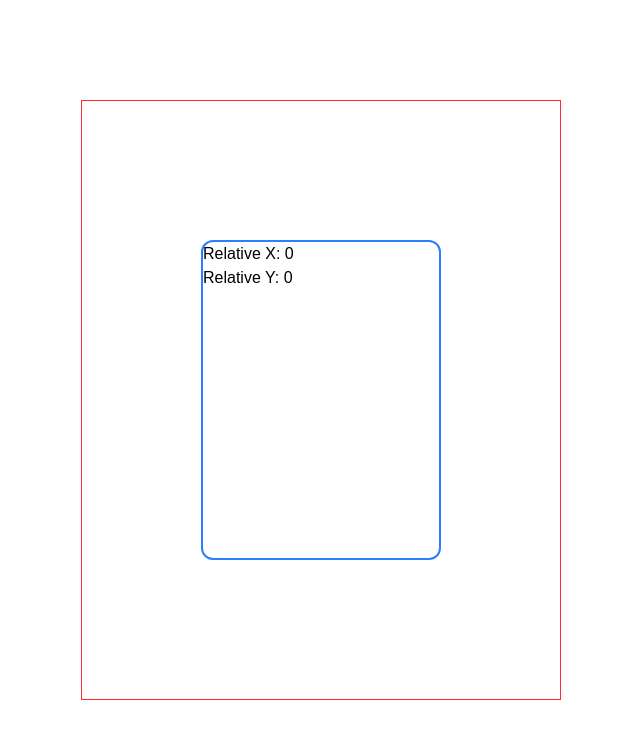
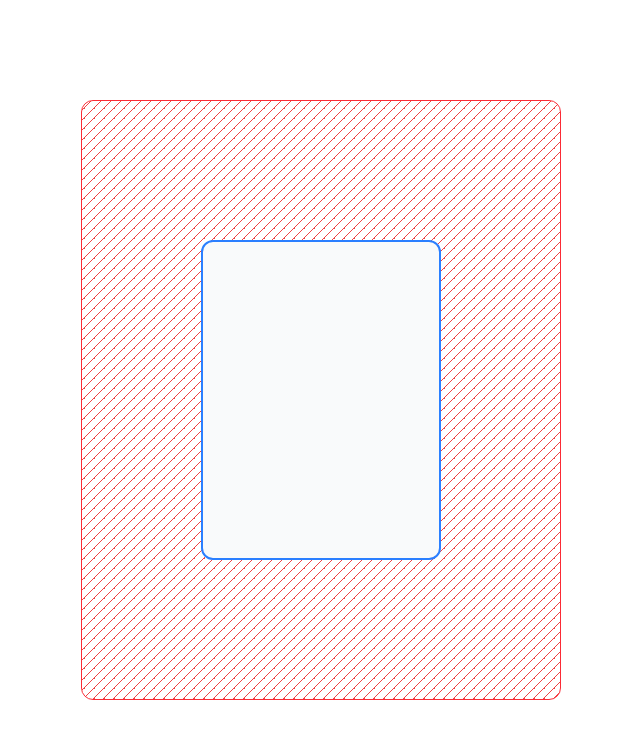
Before and after one commit to Yushank/card-components, a Next.js app: page / in a window 1280 px wide. Shown: the top 738 px of the page, without its empty margins (319-959 px from the left). Built offline with nearby package versions, Linux system fonts and the light colour scheme; a web font is replaced by a local one.

Commit message:
hoverCard v.2 - motion version

```diff
--- a/src/app/components/HoverCard/HoverCard.tsx
+++ b/src/app/components/HoverCard/HoverCard.tsx
@@ -1,10 +1,15 @@
 "use client";
 
 import React, { useEffect, useState } from "react";
+import { motion, useMotionValue, useTransform } from "motion/react";
 
 export const HoverCard = () => {
-  const [mouseCoords, setMouseCoords] = useState({ x: 0, y: 0 });
-  const [rotation, setRotation] = useState({ x: 0, y: 0 });
+  const x = useMotionValue(0);
+  const y = useMotionValue(0);
+
+  const rotateZ = useTransform(x, [-1, 1], [-20, 20]);
+  const rotateY = useTransform(x, [-1, 1], [-30, 30]);
+  const rotateX = useTransform(y, [-1, 1], [-60, 60]);
 
   const handleMouseMovement = (event: React.MouseEvent<HTMLDivElement>) => {
     const rect = event.currentTarget.getBoundingClientRect();
@@ -12,40 +17,40 @@
     const centerX = rect.left + rect.width / 2;
     const centerY = rect.top + rect.height / 2;
 
-    const deltaX = (event.clientX - centerX) / (rect.width / 2);
-    const deltaY = (event.clientY - centerY) / (rect.height / 2);
+    //mouse position inside event div
+    const mouseX = (event.clientX - centerX) / (rect.width / 2);
+    const mouseY = (event.clientY - centerY) / (rect.height / 2);
 
-    setRotation({
-      x: -deltaY * 30,
-      y: deltaX * 30,
-    });
-    setMouseCoords({
-      x: event.clientX - rect.left,
-      y: event.clientY - rect.top,
-    });
+    x.set(mouseX);
+    y.set(mouseY);
   };
 
   const handleMouseLeave = () => {
-    setRotation({ x: 0, y: 0 });
+    x.set(0);
+    y.set(0);
+  };
+
+  const customTransformTemplate = ({ rotateX, rotateY, rotateZ }: any) => {
+    return `rotate(${rotateZ}) rotateY(${rotateY}) rotateX(${rotateY})`;
   };
 
   return (
     <div
       onMouseMove={handleMouseMovement}
       onMouseLeave={handleMouseLeave}
-      className="w-120 h-150 flex items-center justify-center border border-red-500"
+      className="w-120 h-150 flex items-center justify-center border border-red-500 rounded-xl bg-[repeating-linear-gradient(315deg,#ef4444_0,#ef4444_1px,transparent_1px,transparent_50%)] bg-size-[10px_10px]"
       style={{ perspective: "1000px" }}
     >
-      <div
-        className="w-60 h-80 rounded-xl border-2 border-blue-500"
+      <motion.div
+        className="w-60 h-80 rounded-xl border-2 border-blue-500 bg-gray-50"
         style={{
-          transform: `rotateX(${rotation.x}deg) rotateY(${rotation.y}deg)`,
+          rotateX,
+          rotateY,
+          rotateZ,
           transformStyle: "preserve-3d",
         }}
-      >
-        <p>Relative X: {Math.round(mouseCoords.x)}</p>
-        <p>Relative Y: {Math.round(mouseCoords.y)}</p>
-      </div>
+        transformTemplate={customTransformTemplate}
+      ></motion.div>
     </div>
   );
 };
```
